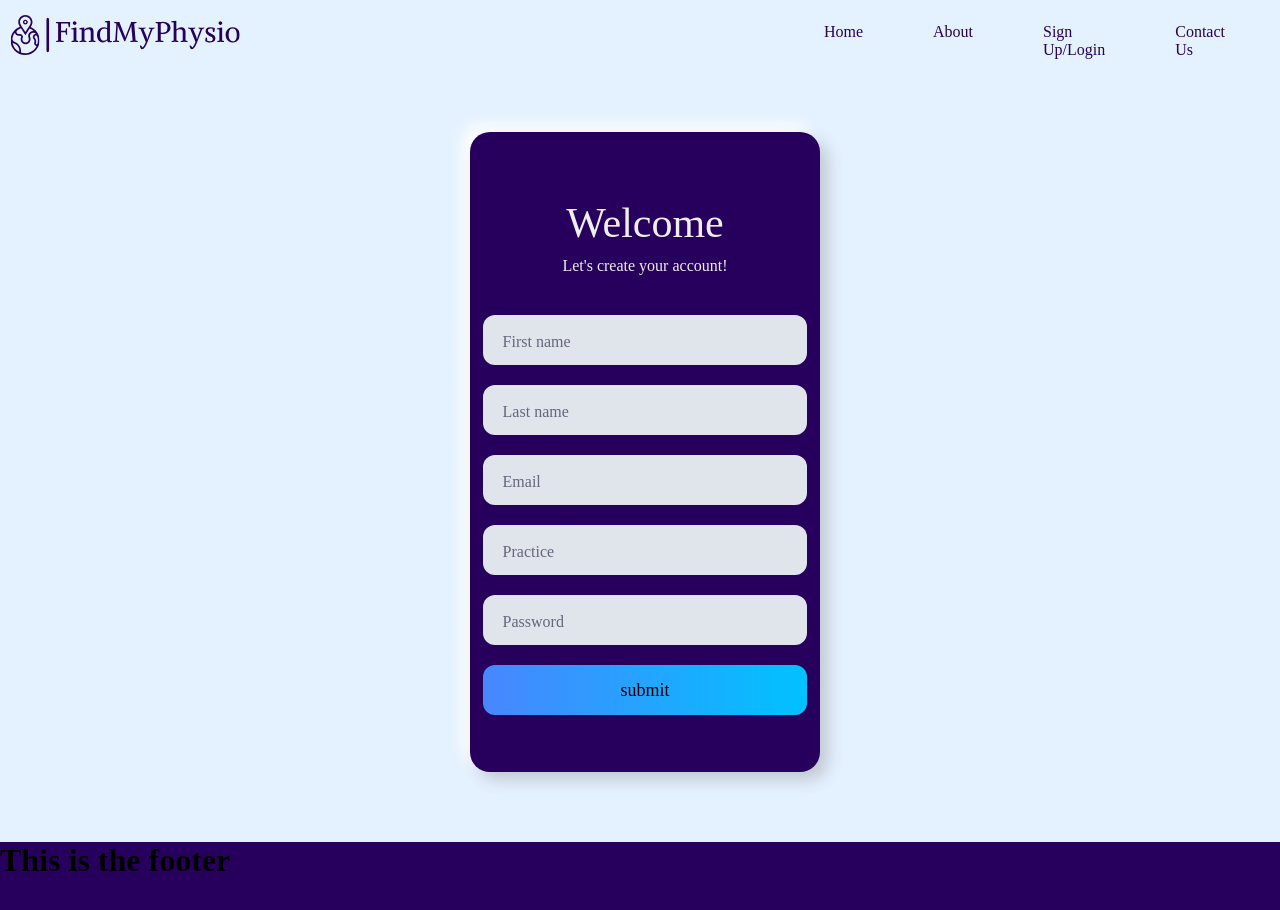
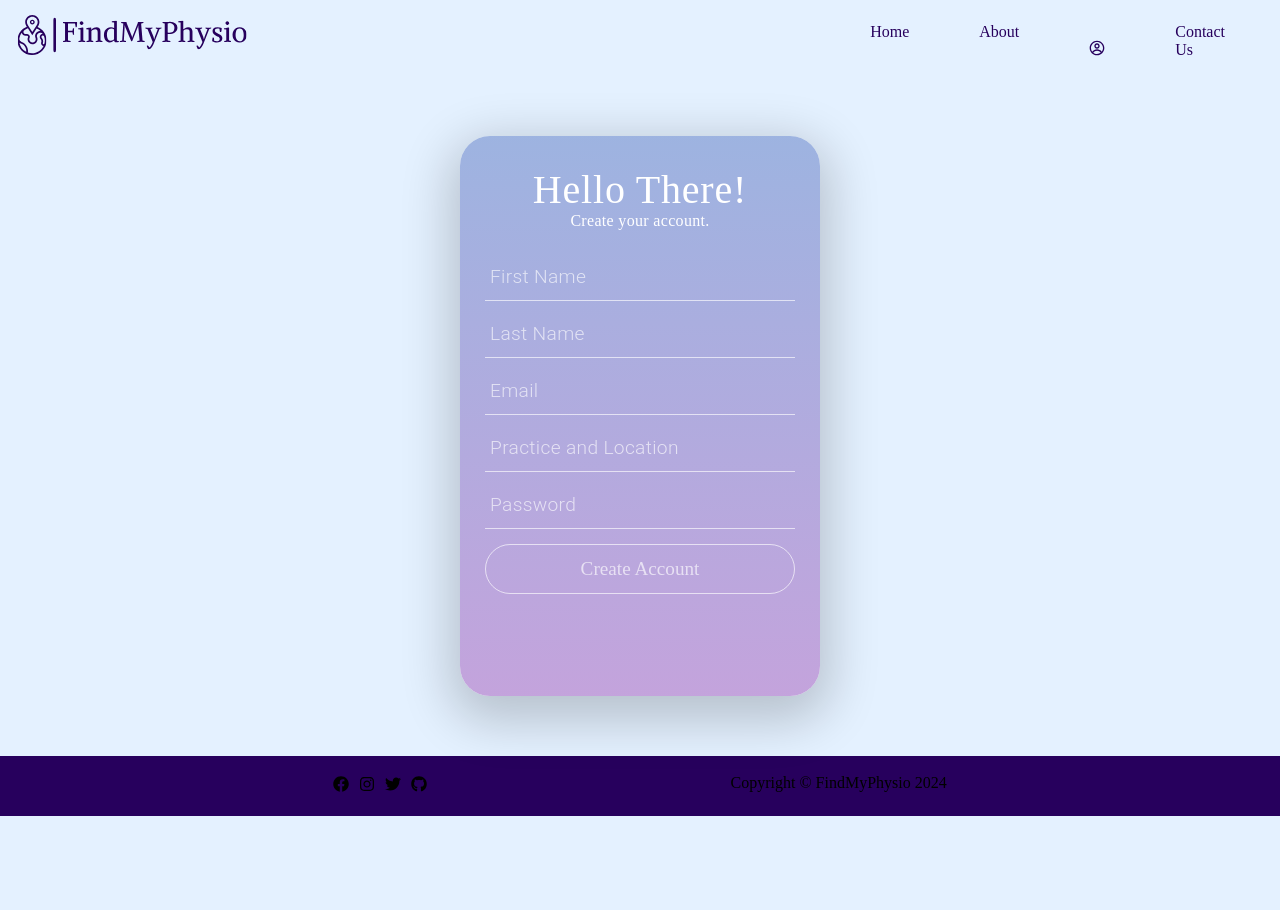
Before and after one commit to suue99/Web-design2, a React (Create React App) app: page /Signup in a window 1280 px wide. Shown: the top 910 px of the page. After the commit the page ends 816 px from the top, so only its background shows below. Built offline with nearby package versions, Linux system fonts and the light colour scheme; a web font is replaced by a local one.

Commit message:
finishing touches

```diff
--- a/package.json
+++ b/package.json
@@ -6,6 +6,8 @@
     "@testing-library/jest-dom": "^5.17.0",
     "@testing-library/react": "^13.4.0",
     "@testing-library/user-event": "^13.5.0",
+    "bootstrap": "^5.3.3",
+    "jquery": "^3.7.1",
     "react": "^18.2.0",
     "react-dom": "^18.2.0",
     "react-hook-form": "^7.51.3",
--- a/src/components/About-page/About.js
+++ b/src/components/About-page/About.js
@@ -1,19 +1,41 @@
-
+import '/Users/suue/Desktop/web-design2/src/components/About-page/about.css'
 function About() {
     return (
-      <div>
-       <h1>Your Path to Pain-Free Living Starts Here</h1>
 
-      <p>FindMyPhysio connects you with top-rated physiotherapists in your local area. Our mission is to make it easy to find the personalized care you need to reduce pain, regain mobility, and achieve your physical goals.</p>
+      <div className="about-container">
 
-      <div>How It Works (3-4 Steps):
-      Step 1: Searchfor Physiotherapists Near You
-      Step 2: Browse Profiles and Expertise
+      <section className='scallop-top'>  </section>
+      <div className='colour-block' >
+      <h1 className="path-header">Your Path to Pain-Free Living Starts Here</h1>
+      </div>
+
+
+      <section className='scallop scallop-top'>  </section>
+      <div className='white-block' >
+      <p className="para1"> <div className= 'find'>FindMyPhysio </div>connects you with top-rated physiotherapists in your local area.
+        Our mission is to make it easy to find the personalized care you need to reduce pain,
+        regain mobility, and achieve your physical goals.</p>
+        </div>
+
+
+      <section className='scallop'> </section>
+      <div className='colour-block' >
+
+      <div className="para2"> <h1 className = 'works'>How It Works:</h1>   <br/>
+      Step 1: Search for Physiotherapists Near You <br/>
+      Step 2: Browse Profiles and Expertise <br/>
       Step 3: Book Your Appointment Securely</div>
+      </div>
 
-      <h2>Our Commitment to Quality: </h2>
-      <p>We carefully vet all physiotherapists on our platform to ensure you receive the highest standard of care.
-         Your well-being is our top priority</p>
+
+      <section className='scallop scallop-top'>  </section>
+      <div className='white-block' >
+
+      <h1 className= 'quality'>Our Commitment to Quality: </h1>
+      <p className="para3">We carefully vet all physiotherapists on our platform to ensure you receive the highest standard of care.
+          Your well-being is our top priority</p>
+
+        </div>
 
 
       </div>
--- /dev/null
+++ b/src/components/About-page/about.css
@@ -0,0 +1,94 @@
+
+.about-container{
+    font-family: Gothic;
+}
+
+
+.colour-block {
+
+    background: #e4f1ff;
+    width:60%;
+    padding:7% 20% 10% 20%;
+    color:black;
+    height: 200px;
+  }
+  .white-block {
+    background:#fff;
+    width:60%;
+    padding:7% 20% 10% 20%;
+    color:#369A7E;
+    height: 250px;
+    margin-bottom: -60px;
+  }
+
+  .path-header {
+    text-align:center;
+    font-size:30px;
+    margin-top: 50px;
+    color: #369A7E;
+
+  }
+
+
+  .para1{
+    font-size: 20px;
+    display: flex;
+    flex-direction: column;
+    height: 40px;
+    color: #27005d;
+    text-align: center;
+
+  }
+
+  .find{
+    color:#369A7E;
+    margin-right: 30px;
+    font-size: 40px;
+    margin-top: -20px;
+
+  }
+
+
+  .para2{
+    font-size: 20px;
+    display: flex;
+    flex-direction: column;
+    height: 20px;
+    text-align: center;
+    color: #27005d;
+
+  }
+
+  .works{
+    color: #369A7E;
+  }
+
+  .para3{
+    font-size: 20px;
+    display: flex;
+    flex-direction: column;
+    height: 20px;
+    text-align: center;
+    color: #27005d;
+
+  }
+
+  .quality{
+    color: #369A7E;
+    font-size: 40px;
+    text-align: center;
+    margin-bottom: 20px;
+
+  }
+
+  .scallop {
+    height: 50px;
+    width: 100%;
+    background: radial-gradient(circle farthest-side at 50% 100%, #e4f1ff 0%, #e4f1ff 49%, #fff 51%, white 100%);
+    background-size: 25px 50px;
+    background-repeat: repeat-x;
+  }
+
+  .scallop-top {
+    transform: rotate(180deg);
+  }
--- a/src/components/Contact-page/Contact.js
+++ b/src/components/Contact-page/Contact.js
@@ -7,12 +7,12 @@ function Contact () {
     return (
 <div>
       <h1 className='form-heading'>Get in touch with us!</h1>
-      <form>
+      <form className='contact-container'>
 
       <input name="name" type="text" className="text-input" placeholder="Name" />
       <input name="email" type="text" className="text-input" placeholder="Email" />
       <textarea name="text" className="text-input" placeholder="Message"></textarea>
-      <input type="submit" value="SUBMIT"/>
+      <button className='contact-button' type='submit'> submit </button>
       </form>
  </div>
     );
--- a/src/components/Homepage/Footer.js
+++ b/src/components/Homepage/Footer.js
@@ -1,14 +1,28 @@
-import '/Users/suue/Desktop/web-design2/src/components/Homepage/homepage.css'
+import '/Users/suue/Desktop/web-design2/src/components/Homepage/footer.css'
+import { FaFacebook , FaInstagram , FaTwitter , FaGithub } from "react-icons/fa";
+
+
 
 function Footer () {
+    const year = new Date().getFullYear();
 
     return (
 
-        <footer className='footer'>
+        <footer class="footer-container">
 
-        <h1> This is the footer </h1>
+			<div class="footer-right">
 
-        </footer>
+               <ul>
+                <li> <FaFacebook/> </li>
+                <li> <FaInstagram/> </li>
+                <li> <FaTwitter/> </li>
+                <li> <FaGithub/> </li>
+                </ul>
+			</div>
+
+          <div className='copyright'> {`Copyright © FindMyPhysio ${year}`}</div>
+
+		</footer>
     )
 
 }
--- a/src/components/Homepage/Navbar.js
+++ b/src/components/Homepage/Navbar.js
@@ -3,6 +3,7 @@ import React from 'react';
 import { Link } from 'react-router-dom';
 import { ReactComponent as Logo } from '/Users/suue/Desktop/web-design2/src/images/updated findmyphysio-high-resolution-logo-transparent.svg';
 import '/Users/suue/Desktop/web-design2/src/components/Homepage/homepage.css'
+import { CgProfile } from "react-icons/cg";
 
 function Navbar (){
 
@@ -15,7 +16,7 @@ function Navbar (){
         </Link>
         <li><Link to ="/">Home </Link> </li>
         <li><Link to ="/about">About</Link> </li>
-        <li><Link to ="/signup">Sign Up/Login</Link> </li>
+        <li><Link to ="/signup">< CgProfile className='profile-logo' /></Link> </li>
         <li><Link to ="/contact"> Contact Us</Link> </li>
 
        </ul>
--- /dev/null
+++ b/src/components/Homepage/footer.css
@@ -0,0 +1,28 @@
+
+
+.footer-container {
+
+    background-color:#27005d;
+    box-sizing: border-box;
+    width: 100%;
+    padding: 20px 30px;
+    list-style: none;
+    display: flex;
+    flex-direction: row;
+    margin-top: 60px;
+    justify-content: space-evenly;
+
+  }
+
+.footer-container ul {
+
+    list-style: none;
+    display: flex;
+    flex-direction: row;
+    gap: 10px;
+
+    }
+
+    .copyright{
+      margin-top: -2.5px;
+    }
--- a/src/components/Homepage/homepage.css
+++ b/src/components/Homepage/homepage.css
@@ -52,10 +52,11 @@ body {
     transform: scaleX(1);
 }
 
-.navbar ul li a:hover {
-    background-color: rgba(228, 241, 255, 1);
+
+.profile-logo{
+    height: 30px;
+    margin-top: 10px;
 }
-
 
 .logo {
    height: 40px;
@@ -102,6 +103,7 @@ body {
     width: 100px;
     border-radius: 0 5px 5px 0;
   }
+
 
     .home-subtitle{
         font-family: Gothic;
@@ -152,6 +154,12 @@ body {
 
 
 
+
+
+
+
+
+
 @media (max-width: 768px) { /* Adjust breakpoint as needed */
     .steps-container {
       flex-direction: column; /* Stack items vertically */
--- a/src/components/Signup-page/SignupForm.js
+++ b/src/components/Signup-page/SignupForm.js
@@ -11,75 +11,73 @@ function SignupForm() {
 
       return (
         <form onSubmit={handleSubmit (onSubmit)}>
-          <div className="form-items">
 
-          <div className="title">Welcome</div>
-          <div className="subtitle">Let's create your account!</div>
+        <div className="form-container">
+          <div className='window'>
+            <div className='overlay'></div>
+              <div className='content'>
+              <div className='welcome'>Hello There!</div>
 
-          <div className='input-field if1'>
+              <div className='subtitle'>Create your account.</div>
+
+
+                  <div className='input-fields'>
+
                       <input
                         type="text"
                         id="firstname"
-              className='input'
-              placeholder=" "
+                        className='input-line full-width'
+                        placeholder=" First Name "
                         {...register("firstName", { required: true })} />
-              {errors.firstName && alert ('first name is required')}
-              <div class="cut"></div>
-              <label for ="firstname" className="placeholder">First name</label>
-            </div>
+                        {errors.firstName && <p className='error-message'> *first name is required</p>}
 
 
-            <div className='input-field if2'>
+
                       <input
                         type="text"
                         id="lastname"
-              className='input'
-              placeholder=" "
+                        className='input-line full-width'
+                        placeholder=" Last Name "
                         {...register("lastName", { required: true })} />
-              {errors.lastName && alert ('last name is required')}
-              <div class="cut"></div>
-              <label for ="lasttname" className="placeholder">Last name</label>
-            </div>
+                        {errors.lastName && <p className='error-message'> *last name is required </p>}
 
-            <div className='input-field if3'>
+
                       <input
                         type="text"
                         id="email"
-              className='input'
-              placeholder=" "
+                        className='input-line full-width'
+                        placeholder=" Email "
                         {...register("email", { required: true, pattern: /^\S+@\S+$/i })} />
-              {errors.email && alert ('email is required')}
-              <div class="cut"></div>
-              <label for ="email" className="placeholder">Email</label>
-            </div>
+                        {errors.email && <p className='error-message'> *Enter a valid email </p>}
 
-            <div className='input-field if4'>
+
                       <input
                         type="text"
                         id="practicelocation"
-              className='input'
-              placeholder=" "
+                        className='input-line full-width'
+                        placeholder=" Practice and Location "
                         {...register("practicelocation", { required: true })} />
-              {errors.practiceLocation &&  alert ('location is required')}
-              <div class="cut"></div>
-              <label for ="practiceLocation" className="placeholder">Practice</label>
-            </div>
+                        {errors.practiceLocation &&  <p className='error-message'> *location is required </p>}
 
-            <div className='input-field if5'>
+
                       <input
                         type="text"
                         id="password"
-              className='input'
-              placeholder=" "
-              {...register("password", { required: true, minLength: { value: 8, message: "Password must be at least 8 characters" } })} />
-              {errors.password && alert ('password is required and must be valid')}
-              <div class="cut"></div>
-              <label for ="password" className="placeholder">Password</label>
+                        className='input-line full-width'
+                        placeholder=" Password "
+                        {...register("password", { required: true, pattern: /^(?=.*\d)(?=.*[a-z])(?=.*[A-Z]).{6,15}$/  })} />
+                        {errors.password && <p className='error-message'> *Enter a valid password of at least one upper case
+                        letter, one number and one special character </p> }
+
                       </div>
 
-            <button type="text" class="submit">submit</button>
+                        <button  className='ghost-round full-width' type='submit'>Create Account</button>
+
 
                  </div>
+            </div>
+         </div>
+
       </form>
     );
   }
--- a/src/components/Signup-page/form.css
+++ b/src/components/Signup-page/form.css
@@ -3,141 +3,187 @@
     src: url(/Users/suue/Desktop/web-design2/src/Fonts/DidactGothic-Regular.ttf);
 }
 
-.form-items{
-    display: flex;
-    text-align: center;
-    align-items: center;
-    justify-content: center;
-    flex-direction: column;
-    background-color: #27005d;
-    box-sizing: border-box;
-    margin-bottom: 30px;
-    height: 500px;
-    padding: 3%;
-    width: 350px;
-    margin-top: 50px;
-    margin-left: 40px;
-    min-height: 80vh;
-    border-radius: 20px;
-    box-shadow:
-        8px 8px 16px #c1c9d1,   /* Slightly darker 'outset' shadow */
-        -8px -8px 16px #fff;
+
+.error-message{
+  font-size: 11px;
+  color: red;
+
+}
+input {
+  border: none;
 }
 
-  .title {
-    color: #eee;
-    font-size: 42px;
-    margin-top: 10px;
+button:focus {
+  outline: none;
+}
+
+::-webkit-input-placeholder {
+  color: rgba(255, 255, 255, 0.65);
+}
+
+::-webkit-input-placeholder .input-line:focus +::input-placeholder {
+  color: #fff;
+}
+
+
+.input-line:focus {
+  outline: none;
+  border-color: #fff;
+  -webkit-transition: all .2s ease;
+  transition: all .2s ease;
+}
+
+.ghost-round {
+  cursor: pointer;
+  background: none;
+  border: 1px solid rgba(255, 255, 255, 0.65);
+  border-radius: 25px;
+  color: rgba(255, 255, 255, 0.65);
+  -webkit-align-self: flex-end;
+  -ms-flex-item-align: end;
+  align-self: flex-end;
+  font-size: 19px;
+  font-size: 1.2rem;
+  font-family: roboto;
+  font-weight: 300;
+  line-height: 2.5em;
+  margin-top: 5px;
+  margin-bottom: 25px;
+  -webkit-transition: all .2s ease;
+  transition: all .2s ease;
+  font-family: Gothic;
 
 }
 
-  .subtitle {
-    color: #eee;
-    font-size: 16px;
-    margin-top: 10px;
+.ghost-round:hover {
+  background: rgba(255, 255, 255, 0.15);
+  color: #fff;
+  -webkit-transition: all .2s ease;
+  transition: all .2s ease;
 }
 
-  .input-field  {
-    height: 50px;
-    position: relative;
+.input-line {
+  background: none;
+  margin-bottom: 10px;
+  line-height: 2.4em;
+  color: #fff;
+  font-family: roboto;
+  font-weight: 300;
+  letter-spacing: 0px;
+  letter-spacing: 0.02rem;
+  font-size: 19px;
+  font-size: 1.2rem;
+  border-bottom: 1px solid rgba(255, 255, 255, 0.65);
+  -webkit-transition: all .2s ease;
+  transition: all .2s ease;
+}
+
+.full-width {
   width: 100%;
 }
 
-  .if1 {
-    margin-top: 40px;
+.input-fields {
+  margin-top: 25px;
+
 }
 
-  .if2 {
-    margin-top: 20px;
-  }
-  .if3 {
-    margin-top: 20px;
-  }
-  .if4 {
-    margin-top: 20px;
+.form-container {
+  display: -webkit-box;
+  display: -webkit-flex;
+  display: -ms-flexbox;
+  display: flex;
+  -webkit-box-align: center;
+  -webkit-align-items: center;
+  -ms-flex-align: center;
+  align-items: center;
+  -webkit-box-pack: center;
+  -webkit-justify-content: center;
+  -ms-flex-pack: center;
+  justify-content: center;
+  height: 100%;
+
+
 }
 
-  .if5 {
-    margin-top: 20px;
+.content {
+  padding-left: 25px;
+  padding-right: 25px;
+  display: -webkit-box;
+  display: -webkit-flex;
+  display: -ms-flexbox;
+  display: flex;
+  -webkit-flex-flow: column;
+  -ms-flex-flow: column;
+  flex-flow: column;
+  z-index: 5;
+
 }
 
-  .input {
-    border-radius: 12px;
-    border: 0;
-    box-sizing: border-box;
-    color: black;
-    font-size: 18px;
-    height: 100%;
-    outline: 0;
-    padding: 4px 20px 15px;
-    width: 100%;
-    background-color: #e0e5ec;  /* Match the background of the form container  */
-    border: none;
-    color: #444;
+.welcome {
+  margin-top: 30px;
+  text-align: center;
+  font-size: 40px;
+  font-size: 2.5rem;
+  letter-spacing: 0px;
+  letter-spacing: 0.05rem;
 }
 
-  .cut {
-    background-color: #27005d;
-    border-radius: 10px;
-    height: 20px;
-    left: 20px;
-    position: absolute;
-    top: -20px;
-    transform: translateY(0);
-    transition: transform 200ms;
-    width: 78px;
+.subtitle {
+  text-align: center;
+  line-height: 1em;
+  font-weight: 100;
+  letter-spacing: 0px;
+  letter-spacing: 0.02rem;
+
 }
 
-  .cut-short {
-    width: 50px;
+.menu {
+  background: rgba(0, 0, 0, 0.2);
+  width: 100%;
+  height: 50px;
 }
 
-  .input:focus ~ .cut,
-  .input:not(:placeholder-shown) ~ .cut {
-    transform: translateY(8px);
+.window {
+  z-index: 100;
+  color: #fff;
+  position: relative;
+  display: -webkit-box;
+  display: -webkit-flex;
+  display: -ms-flexbox;
+  display: flex;
+  -webkit-flex-flow: column;
+  -ms-flex-flow: column;
+  flex-flow: column;
+  box-shadow: 0px 15px 50px 10px rgba(0, 0, 0, 0.2);
+  box-sizing: border-box;
+  height: 560px;
+  width: 360px;
+  background: #fff;
+  border-radius: 30px;
+
+
 }
 
-  .placeholder {
-    color: #65657b;
-    font-family: 'Franklin Gothic Medium',;
-    left: 20px;
-    line-height: 14px;
-    pointer-events: none;
+.overlay {
+  background: -webkit-linear-gradient(#8CA6DB, #B993D6);
+  background: linear-gradient(#8CA6DB, #B993D6);
+  opacity: 0.85;
+  filter: alpha(opacity=85);
+  height: 560px;
   position: absolute;
-    transform-origin: 0 50%;
-    transition: transform 200ms, color 200ms;
-    top: 20px;
+  width: 360px;
+  z-index: 1;
+  border-radius: 30px;
 }
 
-  .input:focus ~ .placeholder,
-  .input:not(:placeholder-shown) ~ .placeholder {
-    transform: translateY(-30px) translateX(10px) scale(0.75);
+
+@media (max-width: 500px) {
+  .window {
+    width: 100%;
+    height: 100%;
   }
-
-  .input:not(:placeholder-shown) ~ .placeholder {
-    color: black;
+  .overlay {
+    width: 100%;
+    height: 100%;
   }
-
-  .input:focus ~ .placeholder {
-    color: #dc2f55;
 }
-
-  .submit {
-    background-color: rgba(145, 175, 212, 1);
-    border-radius: 12px;
-    border: 0;
-    box-sizing: border-box;
-    color: black;
-    cursor: pointer;
-    font-size: 18px;
-    height: 50px;
-    margin-top: 20px;
-    outline: 0;
-    text-align: center;
-    width: 100%;
-    background: linear-gradient(to right, #4886ff, #00c2ff)
-  }
-
-  .submit:active {
-    background-color: #06b;
-  }
--- a/src/index.js
+++ b/src/index.js
@@ -2,6 +2,7 @@ import React from 'react';
 import ReactDOM from 'react-dom/client';
 import App from './App';
 import "/Users/suue/Desktop/web-design2/src/Styling/index.css";
+
 
 const root = ReactDOM.createRoot(document.getElementById('root'));
 root.render(
```
Also changed, not shown: src/components/Contact-page/contact.css (+14 -5 lines), 2 other files (tests, documents, lock files or other folders). Lines whose indentation alone changed are shown as unchanged.
